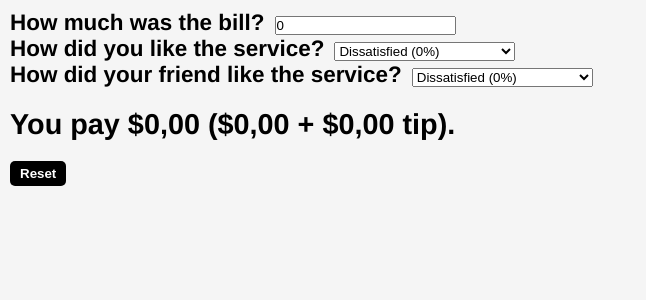
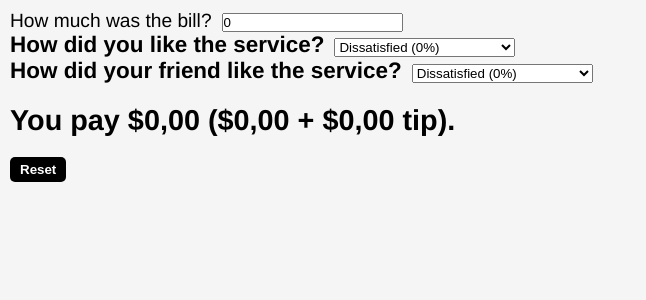
Before and after one commit to HelderLessa/tip-calculator-react-app, a React (Create React App) app: page / in a window 1280 px wide. Shown: the top 300 px of the page, without its empty margins (0-646 px from the left). Built offline with nearby package versions, Linux system fonts and the light colour scheme.

Commit message:
Update Bill.js

```diff
--- a/src/components/Bill.js
+++ b/src/components/Bill.js
@@ -1,12 +1,12 @@
 export default function Bill({ bill, onBill }) {
   return (
-    <h3>
-      <span>How much was the bill?</span>
+    <div>
+      <label>How much was the bill?</label>
       <input
         type="number"
         value={bill}
         onChange={(e) => onBill(+e.target.value)}
       />
-    </h3>
+    </div>
   );
 }
```
